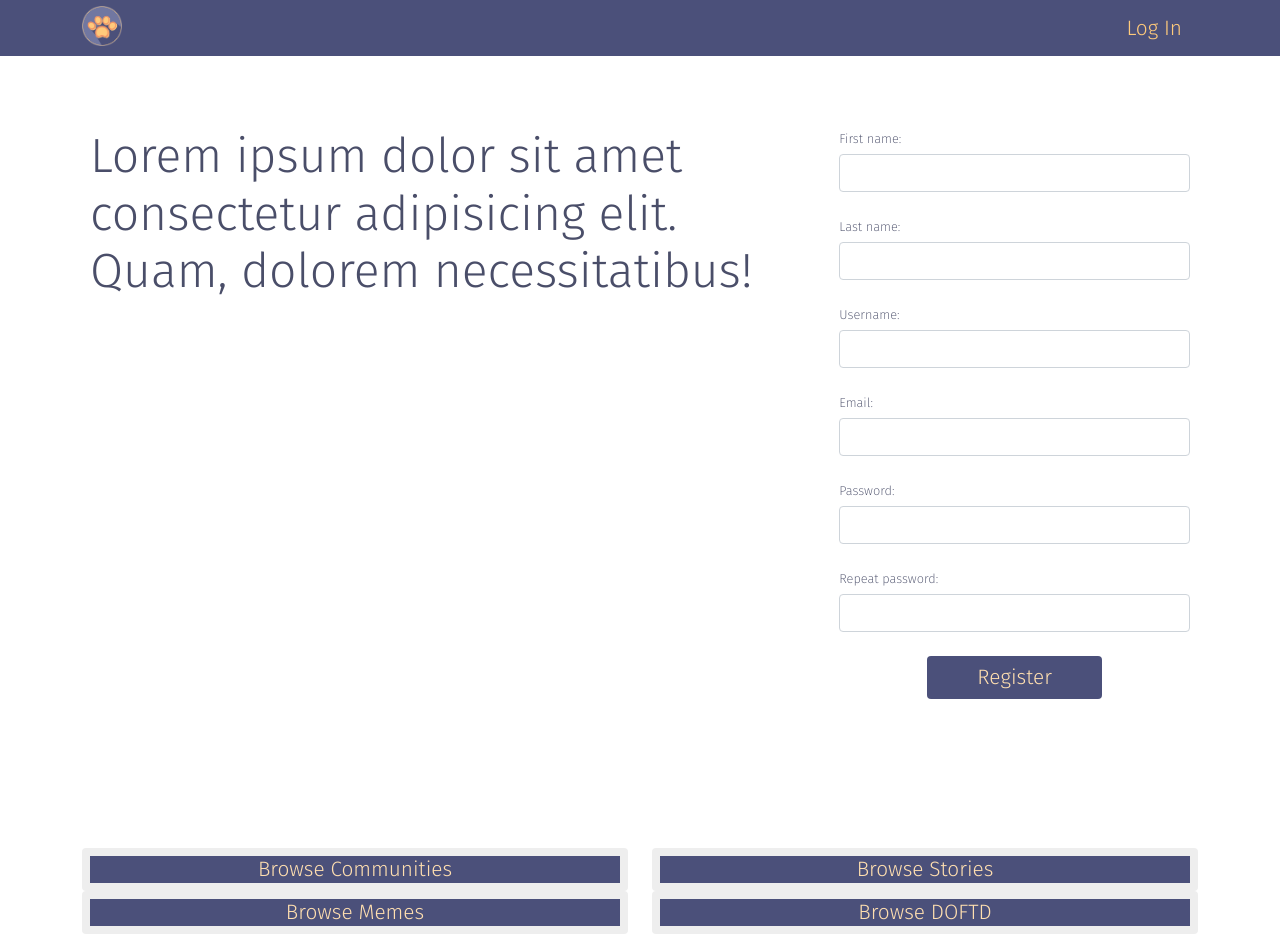
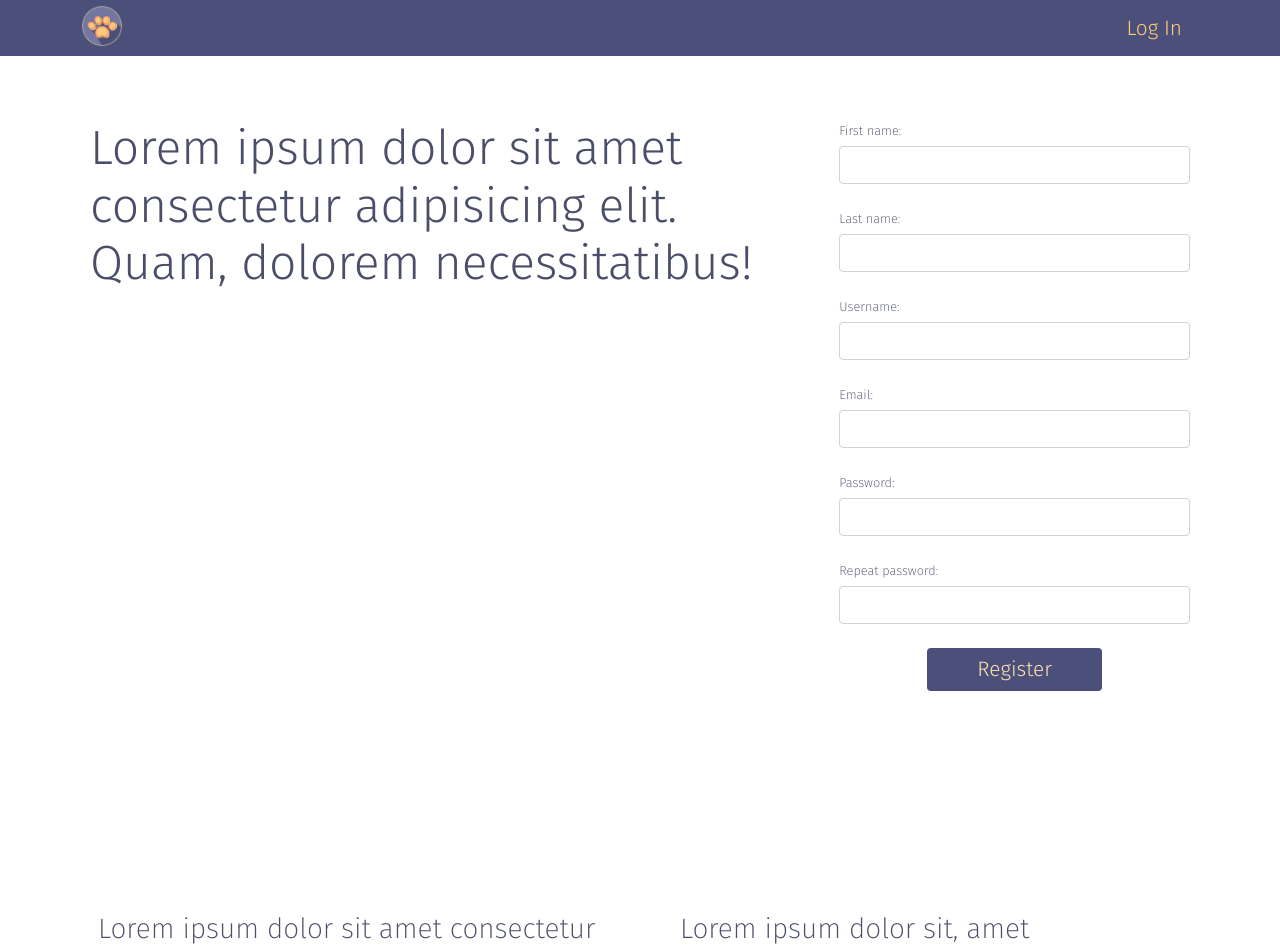
Before and after one commit to nikkipanda-dev/pet-app-react, a React (Create React App) app: page / in a window 1280 px wide. Shown: the top 948 px of the page. Built offline with nearby package versions, Linux system fonts and the light colour scheme; a web font is replaced by a local one.

Commit message:
Adds login error messages

```diff
--- a/src/App.js
+++ b/src/App.js
@@ -1,10 +1,10 @@
-import { BrowserRouter as Router, Routes, Route, Navigate } from "react-router-dom";
+import { BrowserRouter as Router, Routes, Route, Navigate as Redirect } from "react-router-dom";
 import Cookies from "js-cookie";
-import { Navigate as Redirect} from "react-router-dom";
 
 // Widgets
 import { Navbar } from './components/widgets/Navbar/Navbar';
 import Footer from './components/widgets/Footer';
+import { ModalIdx } from "./components/widgets/Modal";
 
 // Pages
 import LandingPage from './components/pages/landing-page';
--- a/src/components/core/Alert/index.js
+++ b/src/components/core/Alert/index.js
@@ -1,8 +1,6 @@
 import { AlertReg } from "./AlertReg/AlertReg";
 
 export const AlertIdx = ({ children, alertClass }) => {
-    console.log('children: ', { children })
-
     return (
         <AlertReg alertClass={ alertClass }>
             { children }
--- a/src/components/core/Input/index.js
+++ b/src/components/core/Input/index.js
@@ -5,7 +5,8 @@ import { Textarea } from './Textarea/Textarea';
 import { AlertIdx } from '../Alert';
 
 export const InputIdx = ({ validationType, fieldType, type, inputClass, refTarget, name, onChange, value, alertAttr, validateInput, isError, alertClass, errorMsg, rows }) => {
-    console.log('value: ', value);
+    // TODO: Client-side validation
+
     // let thisErrorMsg = null;
 
     // const charLen = (validationType === 'name') ? '2' :
@@ -27,7 +28,6 @@ export const InputIdx = ({ validationType, fieldType, type, inputClass, refTarge
         <>
             {
                 (fieldType === 'regular') ?
-                <>
                     <InputReg
                         type={ type }
                         inputClass={ inputClass }
@@ -35,35 +35,22 @@ export const InputIdx = ({ validationType, fieldType, type, inputClass, refTarge
                         name={ name }
                         onChange={ onChange }
                         value={ value }
-                    />
-                    <AlertIdx alertClass={ alertClass }>
-                        {
-                            // TO DO: Client-side validation
-
-                            // thisErrorMsg ? thisErrorMsg :
-                            errorMsg[name] ? (!errorMsg['password_confirmation'] ? errorMsg[name][0] : errorMsg[name]) :
-                            null
-                        }
-                    </AlertIdx>
-                </> :
-                <>
+                    />  :
                     <Textarea
                         textareaClass={ inputClass }
                         onChange={ onChange }
                         rows={ rows }
                         value={ value }
                     />
-                <   AlertIdx alertClass={ alertClass }>
-                        {
-                            // TO DO: Client-side validation
+            }
 
-                            // thisErrorMsg ? thisErrorMsg :
-                            errorMsg ? (!errorMsg['password_confirmation'] ? errorMsg[name][0] : errorMsg[name]) :
-                            null
-                        }
-                    </AlertIdx>
-                </>
-            }
+            <AlertIdx alertClass={ alertClass }>
+                {
+                    // thisErrorMsg ? thisErrorMsg :
+                    errorMsg && errorMsg[name] ? (!errorMsg['password_confirmation'] ? errorMsg[name] : errorMsg[name]) :
+                    null
+                }
+            </AlertIdx>
         </>
     )
 };
--- a/src/components/pages/home/index.js
+++ b/src/components/pages/home/index.js
@@ -13,9 +13,8 @@ import { BtnIdx } from '../../core/Button';
 // import { BtnIdx } from '../../core/Button';
 
 const Home = () => {
-    //TODO:
-        // CRUD entries
-        // loop entries
+    //TODO CRUD entries
+    //TODO loop entries
 
     // toggle
     const [show, setShow] = useState(false);
@@ -31,8 +30,8 @@ const Home = () => {
     }
 
     return (
-        <ContainerIdx fluid={ true }>
-            <ContainerIdx fluid='xl' containerClass=''>
+        <ContainerIdx fluid={ true } containerClass='pt-5'>
+            <ContainerIdx fluid='xl' containerClass='mt-5'>
                 <RowIdx rowClass='flex-column flex-md-row'>
                     <ColIdx columnClass='d-none d-md-flex flex-column p-2' md={ 3 }>
                         <CardIdx cardClass='p-2 fine-print'>
--- a/src/components/pages/landing-page/index.js
+++ b/src/components/pages/landing-page/index.js
@@ -13,6 +13,7 @@ import { InputIdx } from '../../core/Input'
 import { BtnIdx } from '../../core/Button'
 import { HeaderIdx } from '../../core/Header';
 import { CardIdx } from '../../widgets/Card';
+import { ModalIdx } from '../../widgets/Modal';
 
 const LandingPage = () => {
     const navigate = useNavigate();
@@ -38,6 +39,10 @@ const LandingPage = () => {
     const emailRef = createRef();
     const passwordRef = createRef();
     const repeatPasswordRef = createRef();
+
+    const focusRegister = el => {
+        el.current.focus();
+    }
 
     const register = (evt) => {
         evt.preventDefault();
@@ -67,10 +72,11 @@ const LandingPage = () => {
 
                     .catch (err => {
                         if (err.response) {
-                            const registerErr = err.response.data.errors;
+                            const regErr = err.response.data.errors;
 
-                            Object.keys(registerErr).forEach((i, val) => {
-                                setRegisterErr({...registerErr, [i]: Object.values(registerErr)[val][0]});
+                            Object.keys(regErr).forEach((i, val) => {
+                                console.log('keys: ', i);
+                                setRegisterErr({...regErr, [i]: Object.values(regErr)[val][0]});
                             })
                         }
                     })
@@ -83,8 +89,8 @@ const LandingPage = () => {
     return (
         <>
             <ContainerIdx fluid={ true }>
-                <ContainerIdx fluid='md'>
-                    <JumbotronIdx jumbotronStyle={{ minHeight: '93vh', }}>
+                <ContainerIdx fluid='md' containerClass='pt-5'>
+                    <JumbotronIdx jumbotronStyle={{ minHeight: '100vh', }}>
                         <RowIdx rowClass='p-2' rowStyle={{ minHeight: 'inherit', }}>
                             <ColIdx columnClass='mt-5 py-3' sm={ 6 } md={ 7 } lg={ 8 } columnStyle={{ height: '100%', }}>
                                 <HeaderIdx text='Lorem ipsum dolor sit amet consectetur adipisicing elit. Quam, dolorem necessitatibus!' headerClass='display-5'/>
@@ -256,25 +262,41 @@ const LandingPage = () => {
             </ContainerIdx>
             <ContainerIdx fluid={ true } containerClass='mt-5'>
                 <ContainerIdx fluid='md' containerClass=''>
-                    <RowIdx xs={ 1 } md={ 2 }>
+                    <RowIdx rowClass='g-5' xs={ 1 } md={ 2 }>
                         <ColIdx>
-                            <CardIdx cardClass='curved-border p-3 fs-3' cardClass='bg-muted p-2' cardStyle={{ border: 'none', }}>
-                                <BtnIdx btnClass='btn-reg btn-purple' text='Browse Communities'/>
+                            <CardIdx
+                                cardClass='curved-border p-3 fs-3'
+                                cardStyle={{ border: 'none', }}
+                            >
+                                Lorem ipsum dolor sit amet consectetur adipisicing elit. Fugiat explicabo neque totam amet autem quasi iusto sequi non aspernatur accusantium, modi quas ab cupiditate, laboriosam magnam unde, laudantium vel sit.
+                                <BtnIdx btnClass='btn btn-purple' text='Browse Communities'/>
                             </CardIdx>
                         </ColIdx>
                         <ColIdx>
-                            <CardIdx cardClass='curved-border p-3 fs-3' cardClass='bg-muted p-2' cardStyle={{ border: 'none', }}>
-                                <BtnIdx btnClass='btn-reg btn-purple' text='Browse Stories'/>
+                            <CardIdx
+                                cardClass='curved-border p-3 fs-3'
+                                cardStyle={{ border: 'none', }}
+                            >
+                                Lorem ipsum dolor sit, amet consectetur adipisicing elit. Quae debitis dolorem eligendi natus laborum praesentium officia, repellat nobis. Voluptatum inventore tenetur vel cumque ab libero consequatur quam saepe accusantium necessitatibus.
+                                <BtnIdx btnClass='btn btn-purple' text='Browse Stories'/>
                             </CardIdx>
                         </ColIdx>
                         <ColIdx>
-                            <CardIdx cardClass='curved-border p-3 fs-3' cardClass='bg-muted p-2' cardStyle={{ border: 'none', }}>
-                                <BtnIdx btnClass='btn-reg btn-purple' text='Browse Memes'/>
+                            <CardIdx
+                                cardClass='curved-border p-3 fs-3'
+                                cardStyle={{ border: 'none', }}
+                            >
+                                Lorem ipsum dolor sit amet consectetur, adipisicing elit. Voluptatem natus, odio labore nesciunt quis eaque nobis quod quaerat suscipit id quibusdam non quo rerum dolores excepturi provident in laborum asperiores.
+                                <BtnIdx btnClass='btn btn-purple' text='Browse Memes'/>
                             </CardIdx>
                         </ColIdx>
                         <ColIdx>
-                            <CardIdx cardClass='curved-border p-3 fs-3' cardClass='bg-muted p-2' cardStyle={{ border: 'none', }}>
-                                <BtnIdx btnClass='btn-reg btn-purple' text='Browse DOFTD'/>
+                            <CardIdx
+                                cardClass='curved-border p-3 fs-3'
+                                cardStyle={{ border: 'none', }}
+                            >
+                                Lorem ipsum dolor, sit amet consectetur adipisicing elit. Inventore laudantium sunt quaerat quam! Tempora suscipit modi ipsa sint eaque similique voluptatem. Nobis id assumenda reprehenderit nemo fugit dolor aperiam. Animi.
+                                <BtnIdx btnClass='btn btn-purple' text='Browse DOFTD'/>
                             </CardIdx>
                         </ColIdx>
                     </RowIdx>
@@ -284,16 +306,4 @@ const LandingPage = () => {
     )
 };
 
-function focusRegister(el) {
-    el.current.focus();
-}
-
-// function setToken() {
-//     Cookies.set('secretTk', registerResponse.secret, { sameSite: 'strict', secure: true });
-
-//     return (
-//         Navigate('/home')
-//     );
-// }
-
 export default LandingPage;
--- a/src/components/widgets/Modal/index.js
+++ b/src/components/widgets/Modal/index.js
@@ -2,7 +2,6 @@ import { ModalReg } from './ModalReg/ModalReg';
 import { ModalStatic } from './ModalStatic/ModalStatic';
 
 export const ModalIdx = ({ children, type, modalSize, btnOnhide, isShown, modalHeader }) => {
-
     return (
         (type === 'regular') ? <ModalReg btnOnhide={ btnOnhide } modalSize={ modalSize } isShown={ isShown } modalHeader={ modalHeader }>{ children }</ModalReg> :
         <ModalStatic modalSize={ modalSize } btnOnhide={ btnOnhide } isShown={ isShown }/>
--- a/src/css/style.css
+++ b/src/css/style.css
@@ -60,7 +60,7 @@ a:hover {
 }
 
 .curved-border {
-    border-radius: 10px;
+    border-radius: 20px;
     border: none;
 }
 
@@ -189,7 +189,7 @@ a:hover {
 }
 
 .bg-muted {
-    background-color: #eee;
+    background-color: rgb(216, 216, 216);
 }
 
 .btn-secondary {
```
Also changed, not shown: src/components/widgets/Navbar/Navbar.js (+116 -5 lines).
